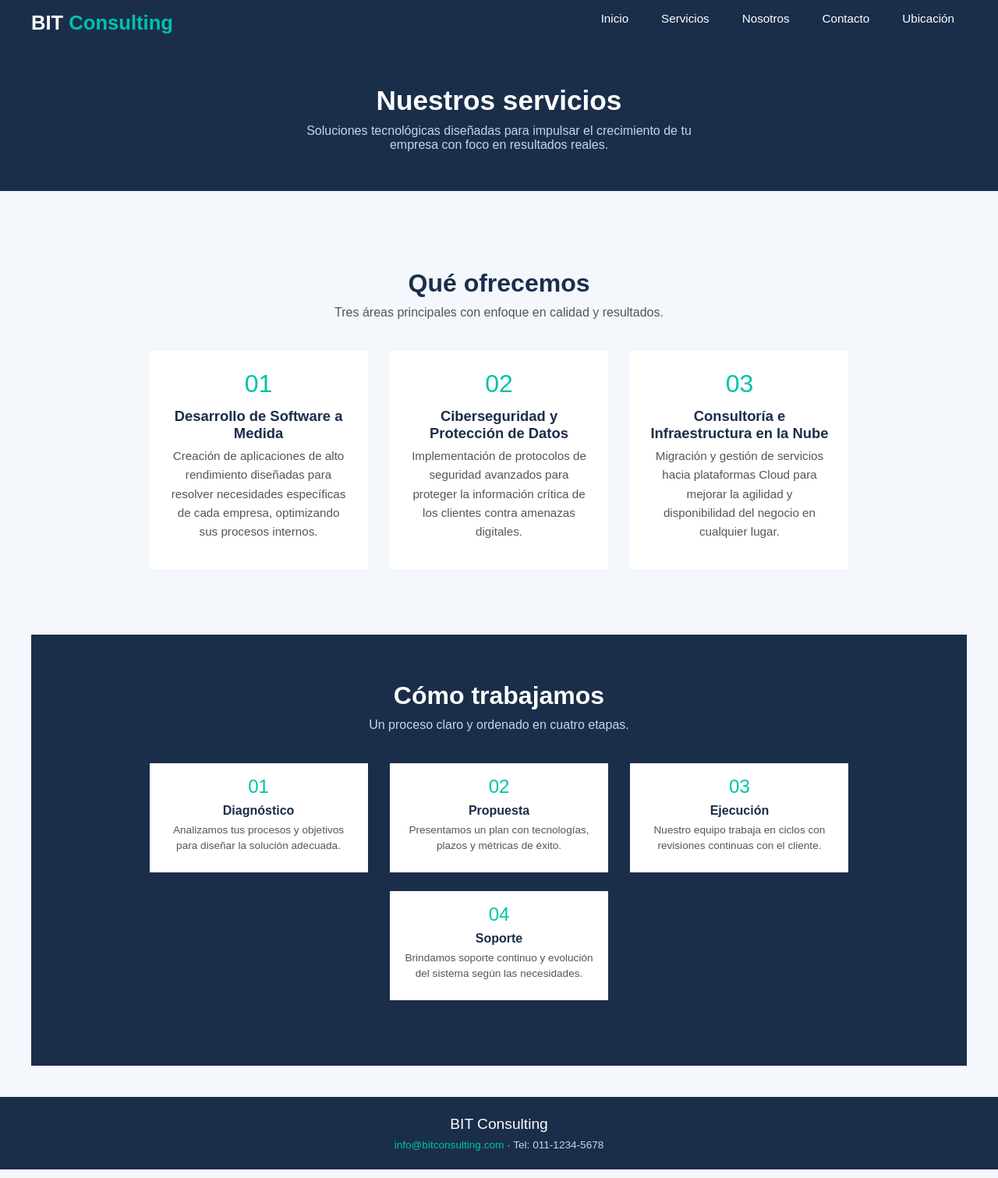
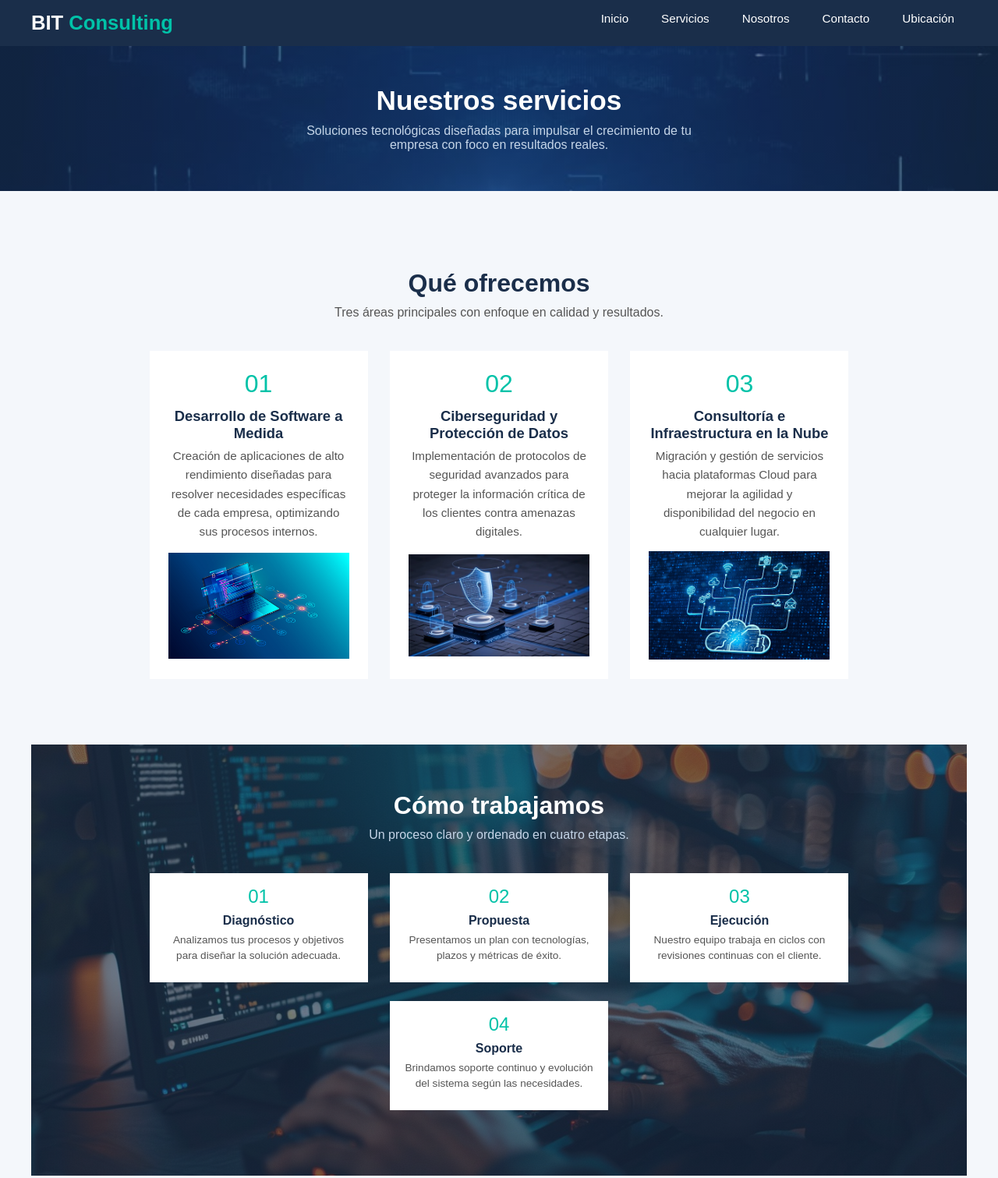
Before and after one commit to agusneme16/Proyecto-Bit-Consulting, a plain HTML site: page paginas/servicios.html in a window 1280 px wide. Shown: the top 1511 px of the page at 78% size. Drawn offline with Linux system fonts and the light colour scheme.

Commit message:
feat: agregue imagenes en las paginas

```diff
--- a/estilos/estilo.css
+++ b/estilos/estilo.css
@@ -1,5 +1,4 @@
 /* ESTILO BIT CONSULTING comentado*/
-
 
 
 /* Reset global */
@@ -22,13 +21,13 @@ nav ul li { display: inline-block; margin-left: 10px; }
 
 nav ul li a { text-decoration: none; color: #fff; font-size: 0.95rem; padding: 8px 16px; }
 
-/* Botón hamburguesa - no se ve por defecto */
+/* Botón hamburguesa */
 .hamburguesa { display: none; background: none; border: none; cursor: pointer; padding: 10px; float: right; }
 
 .hamburguesa span { width: 25px; height: 3px; background-color: #fff; display: block; margin: 5px 0; }
 
 /* HERO */
-.hero { background-color: #1a2e4a; color: #fff; padding: 80px 40px; text-align: center; }
+.hero { background-image: linear-gradient(rgba(26,46,74,0.6), rgba(26,46,74,0.6)), url('../img/inicio/equipo.jpg'); background-size: cover; background-position: center; color: #fff; padding: 80px 40px; text-align: center; }
 
 .hero h2 { font-size: 2.8rem; margin-bottom: 16px; }
 
@@ -46,7 +45,7 @@ nav ul li a { text-decoration: none; color: #fff; font-size: 0.95rem; padding: 8
 
 .stat { display: inline-block; margin: 0 20px; text-align: center; }
 
-.stat-numero { font-size: 2.2rem; color: #00c2a8; }
+.stat-numero { font-size: 2.2rem; color: #ffffff; }
 
 .stat-texto { font-size: 0.9rem; color: #c5d5e8; }
 
@@ -77,20 +76,33 @@ nav ul li a { text-decoration: none; color: #fff; font-size: 0.95rem; padding: 8
 
 .seccion-azul .seccion-subtitulo { color: #c5d5e8; }
 
+/* Fondo específico para la sección "Cómo trabajamos" (no afecta las cajas blancas internas) */
+.seccion-azul.trabajamos-bg {
+    background: linear-gradient(rgba(26,46,74,0.6), rgba(26,46,74,0.6)), url('../img/cómotrabajamos/comotrabajamos.jpg') center/cover no-repeat;
+    color: #fff;
+}
+
 .razones { text-align: center; }
 
-.razon { background-color: #2d5282; padding: 30px; width: 280px; text-align: center; display: inline-block; margin: 0 12px 24px; vertical-align: top; height: 180px; }
+.razon { background-color: #2d5282; padding: 16px; width: 280px; text-align: center; display: inline-block; margin: 0 12px 24px; vertical-align: top; min-height: 240px; box-sizing: border-box; }
 
 .razon h3 { color: #fff; font-size: 1.1rem; margin-bottom: 10px; text-align: center;}
 
 .razon p { color: #c5d5e8; font-size: 0.9rem; line-height: 1.6; text-align: center; }
 
+/* (regla `.razon .box-servicio` eliminada; se usa la regla genérica `.box-servicio`) */
 /* PAGE HERO */
 .page-hero { background-color: #1a2e4a; color: #fff; padding: 50px 40px; text-align: center; }
 
 .page-hero h2 { font-size: 2.2rem; margin-bottom: 10px; }
 
 .page-hero p { color: #c5d5e8; font-size: 1rem; max-width: 550px; margin: 0 auto; }
+
+/* Background banner for selected pages (services, nosotros, contacto, ubicacion) */
+.page-hero.banner-bg {
+    background: linear-gradient(rgba(26,46,74,0.6), rgba(26,46,74,0.6)), url('../img/banner/bannermenu.jpg') center/cover no-repeat;
+    color: #fff;
+}
 
 /* SERVICIOS */
 .servicios-lista { max-width: 1000px; margin: 0 auto; text-align: center; }
@@ -102,6 +114,10 @@ nav ul li a { text-decoration: none; color: #fff; font-size: 0.95rem; padding: 8
 .servicio h3 { font-size: 1.15rem; color: #1a2e4a; margin-bottom: 6px; }
 
 .servicio p { font-size: 0.95rem; color: #555; line-height: 1.6; }
+
+/* Caja de imagen para servicios: mantener proporción, centrar y ocupar espacio simétrico */
+.box-servicio { width: 100%; height: 140px; display: flex; align-items: center; justify-content: center; margin-top: 12px; overflow: hidden; }
+.box-servicio img { max-width: 100%; max-height: 100%; display: block; object-fit: contain; object-position: center; }
 
 /* PROCESO */
 .proceso { text-align: center; margin-top: 40px; }
--- a/paginas/servicios.html
+++ b/paginas/servicios.html
@@ -26,7 +26,7 @@
         </nav>
     </header>
 
-    <div class="page-hero">
+    <div class="page-hero banner-bg">
         <h2>Nuestros servicios</h2>
         <p>Soluciones tecnológicas diseñadas para impulsar el crecimiento de tu empresa con foco en resultados reales.</p>
     </div>
@@ -43,6 +43,10 @@
                     <div>
                         <h3>Desarrollo de Software a Medida</h3>
                         <p>Creación de aplicaciones de alto rendimiento diseñadas para resolver necesidades específicas de cada empresa, optimizando sus procesos internos.</p>
+
+                    </div>
+                    <div class="box-servicio">
+                        <img src="../img/servicios/desarrollo.png" alt="Icono de Desarrollo de Software">
                     </div>
                 </div>
                 <div class="servicio">
@@ -50,6 +54,9 @@
                     <div>
                         <h3>Ciberseguridad y Protección de Datos</h3>
                         <p>Implementación de protocolos de seguridad avanzados para proteger la información crítica de los clientes contra amenazas digitales.</p>
+                    <div class="box-servicio">
+                        <img src="../img/servicios/ciberseguridad.png" alt="Icono de Ciberseguridad">
+                    </div>
                     </div>
                 </div>
                 <div class="servicio">
@@ -57,12 +64,15 @@
                     <div>
                         <h3>Consultoría e Infraestructura en la Nube</h3>
                         <p>Migración y gestión de servicios hacia plataformas Cloud para mejorar la agilidad y disponibilidad del negocio en cualquier lugar.</p>
+                    <div class="box-servicio">
+                        <img src="../img/servicios/nube.png" alt="Icono de Infraestructura en la Nube">
+                    </div>
                     </div>
                 </div>
             </div>
         </section>
 
-        <section class="seccion-azul">
+        <section class="seccion-azul trabajamos-bg">
             <h2 class="seccion-titulo">Cómo trabajamos</h2>
             <p class="seccion-subtitulo">Un proceso claro y ordenado en cuatro etapas.</p>
             <div class="proceso">
```
Also changed, not shown: index.html (+9 -0 lines), paginas/contacto.html (+1 -1 lines), paginas/nosotros.html (+6 -6 lines), paginas/ubicacion.html (+1 -1 lines), img/banner/bannermenu.jpg (added), img/cómotrabajamos/comotrabajamos.jpg (added), img/inicio/equipo.jpg (added), img/mapa_consultora.png (deleted), img/por qué elegirnos/atencionpersonalizada.png (added), img/por qué elegirnos/expcomprobada.png (added), img/por qué elegirnos/resultadosreales.png (added), 1 other file.
